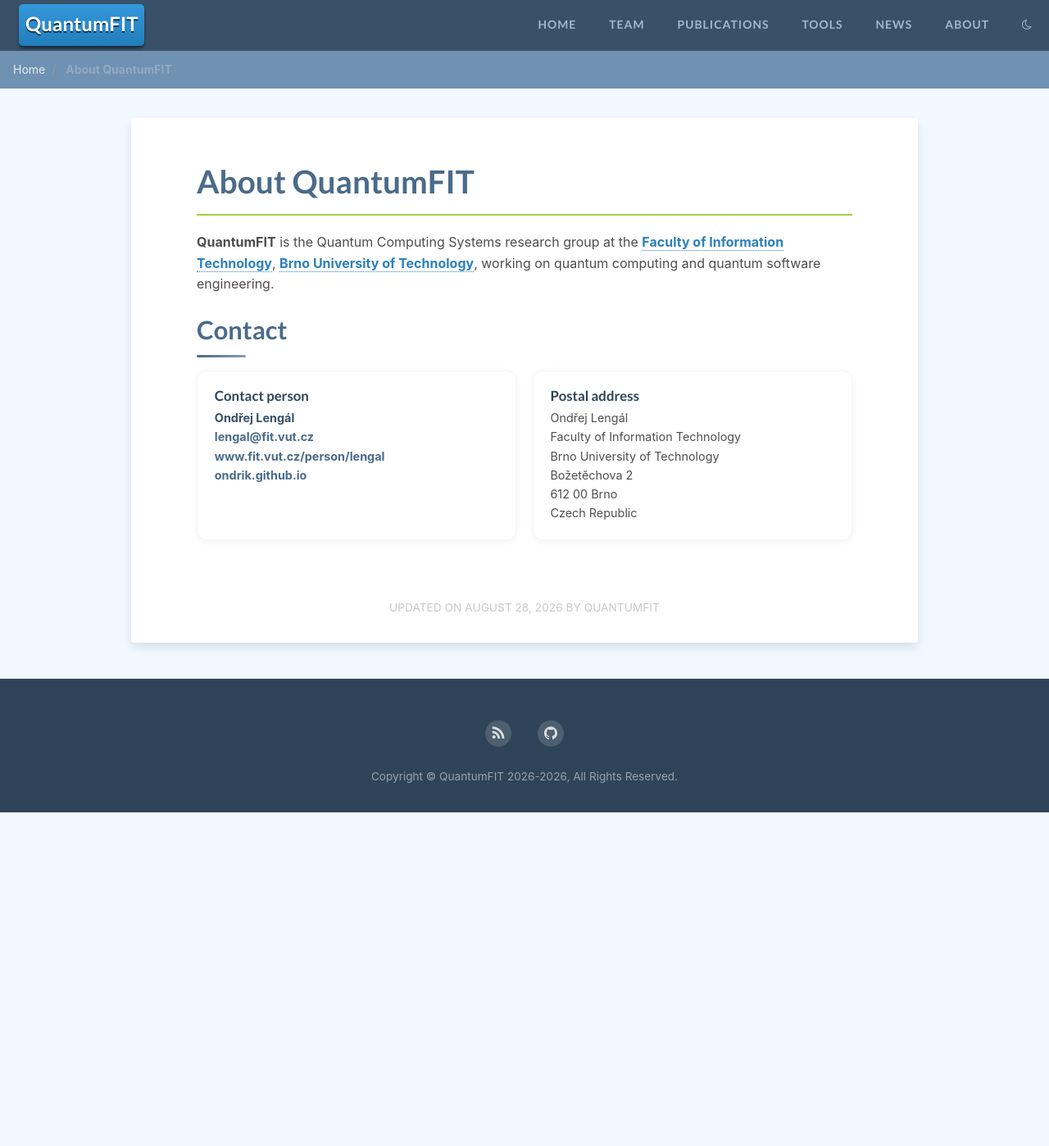
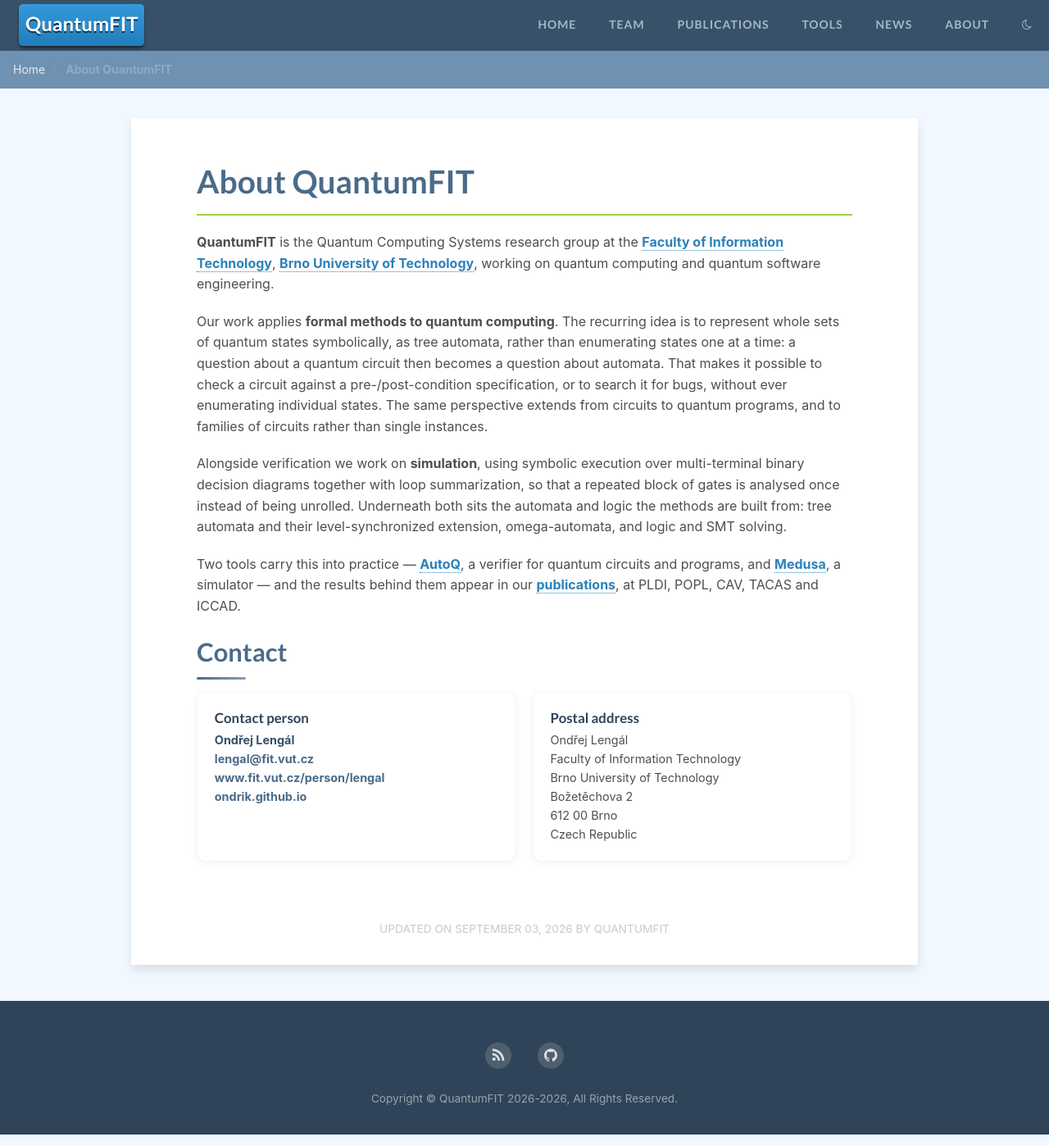
Before and after one commit to QuantumFIT/quantumfit.github.io, a Jekyll site: the page built from pages/about.md, in a window 1280 px wide and 1398 px high. Shown: the whole window at 82% size. Built offline with Jekyll 4.4.1, drawn with Linux system fonts in a browser that asks for light colours.

Commit message:
About: describe the research, and correct the README
pages/about.md carried a TODO to replace its placeholder with a real
description of the group's research focus. That was the last TODO or
FIXME in any first-party file.

Prose rather than the labelled list the home page's Our Focus band now
uses, so the two pages complement each other instead of repeating: the
recurring idea of representing whole sets of quantum states as tree
automata instead of enumerating them, the extension from circuits to
programs and to families of circuits, simulation over MTBDDs with loop
summarization, and the automata and logic underneath. It closes on the
two tools, linking to /tools/ and /publications/.

Everything is traceable to pages/tools.md or the publication record.
There is deliberately no claim about relative performance or scale,
because the repository does not carry one.

README corrections of the same vintage as the TODO: pages/ was listed as
"Group, Publications, News, About" when it is Team, Publications, Tools,
News, About, and _data/group.yml was still described as placeholder
entries, which stopped being true when the six real people went in.
_data/focus.yml and images/team/ are added to the list, the latter with
the square-crop constraint noted.

Co-Authored-By: Claude Opus 5 <noreply@anthropic.com>
Claude-Session: https://claude.ai/code/session_01Qgr3EHNtzr13mi5YBFazva

```diff
--- a/pages/about.md
+++ b/pages/about.md
@@ -4,13 +4,36 @@ layout: page
 title: About QuantumFIT
 description: A brief introduction to the QuantumFIT research group and this website.
 comments: false
-modified: 2026-08-28
+modified: 2026-09-03
 breadcrumbs: true
 ---
 
 **QuantumFIT** is the Quantum Computing Systems research group at the [Faculty of Information Technology](https://www.fit.vut.cz/), [Brno University of Technology](https://www.vut.cz/), working on quantum computing and quantum software engineering.
 
-<!-- TODO: replace this placeholder paragraph with a real description of the group's research focus. -->
+{% comment %}
+  Prose here rather than the labelled list the home page uses, so the two
+  complement each other instead of repeating. Everything below is traceable to
+  pages/tools.md and pages/publications.md; nothing claims a result the record
+  does not carry.
+{% endcomment %}
+Our work applies **formal methods to quantum computing**. The recurring idea is to
+represent whole sets of quantum states symbolically, as tree automata, rather than
+enumerating states one at a time: a question about a quantum circuit then becomes a
+question about automata. That makes it possible to check a circuit against a
+pre-/post-condition specification, or to search it for bugs, without ever
+enumerating individual states. The same perspective extends from circuits to
+quantum programs, and to families of circuits rather than single instances.
+
+Alongside verification we work on **simulation**, using symbolic execution over
+multi-terminal binary decision diagrams together with loop summarization, so that a
+repeated block of gates is analysed once instead of being unrolled. Underneath both
+sits the automata and logic the methods are built from: tree automata and their
+level-synchronized extension, omega-automata, and logic and SMT solving.
+
+Two tools carry this into practice --- [AutoQ](/tools/), a verifier for quantum
+circuits and programs, and [Medusa](/tools/), a simulator --- and the results behind
+them appear in our [publications](/publications/), at PLDI, POPL, CAV, TACAS and
+ICCAD.
 
 ## Contact
 
```
Also changed, not shown: README.md.
